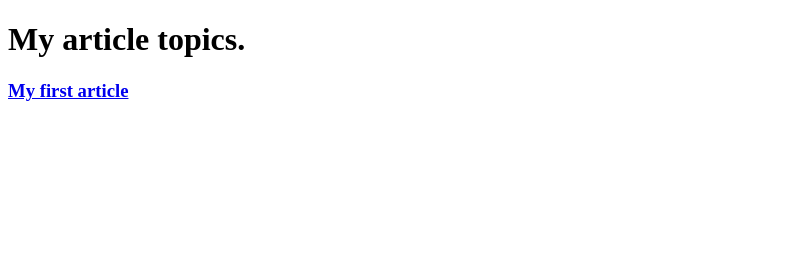
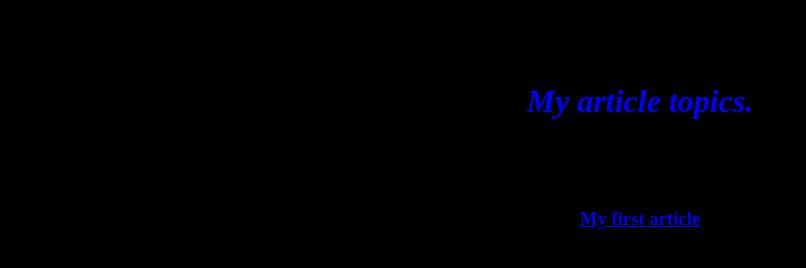
Before and after one commit to koeva13/nnn, a plain HTML site: page blog.html in a window 1280 px wide. Shown: the whole page, without its empty margins (0-806 px from the left). Drawn offline with Linux system fonts and the light colour scheme.

Commit message:
dom rabota ready

```diff
--- a/blog.html
+++ b/blog.html
@@ -1,6 +1,7 @@
 <!DOCTYPE html>
 <html>
     <head>
+      <link rel="stylesheet" href="style/blog.css">
     </head>
     <body>
       <div class="article-entry">
--- /dev/null
+++ b/style/blog.css
@@ -0,0 +1,21 @@
+body {
+ background-color: black;
+}
+
+h1 {
+    justify-items: center;
+    color: blue;
+     left: 50%;
+    position: absolute;
+    transform: translate(-50%, -50%);
+    top: 10%;
+    font-style: oblique;
+    font-size: xx-large;
+}
+
+h3 {
+ left: 50%;
+    position: absolute;
+    transform: translate(-50%, -50%);
+    top: 25%;
+}
--- a/style/contact.css
+++ b/style/contact.css
@@ -7,7 +7,7 @@ font-size: xx-large;
 input {
   margin: 0.4rem 0;
   line-height:2rem;
-  background-color: #000071;
+  background-color: #000070;
 }
 
 label,
@@ -15,6 +15,7 @@ textarea {
   font-size: 0.8rem;
   letter-spacing: 1px;
 }
+
 h1{
 color: blue;
 }
@@ -47,4 +48,5 @@ form input{
 
 button {
   justify-items: center;
+  background-color: #000070;
 }
```
Also changed, not shown: scripts/name-toggle.js (deleted).
